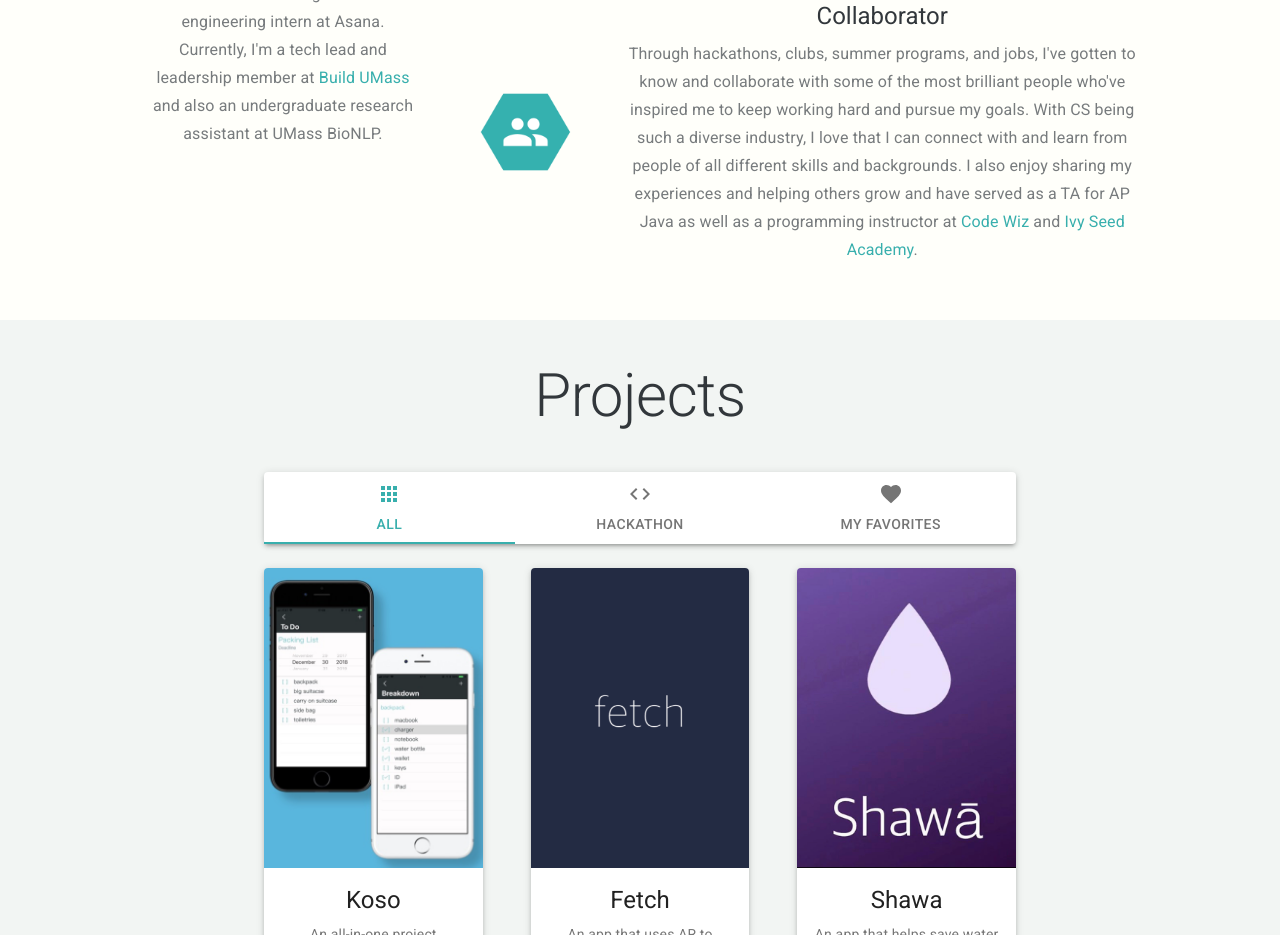
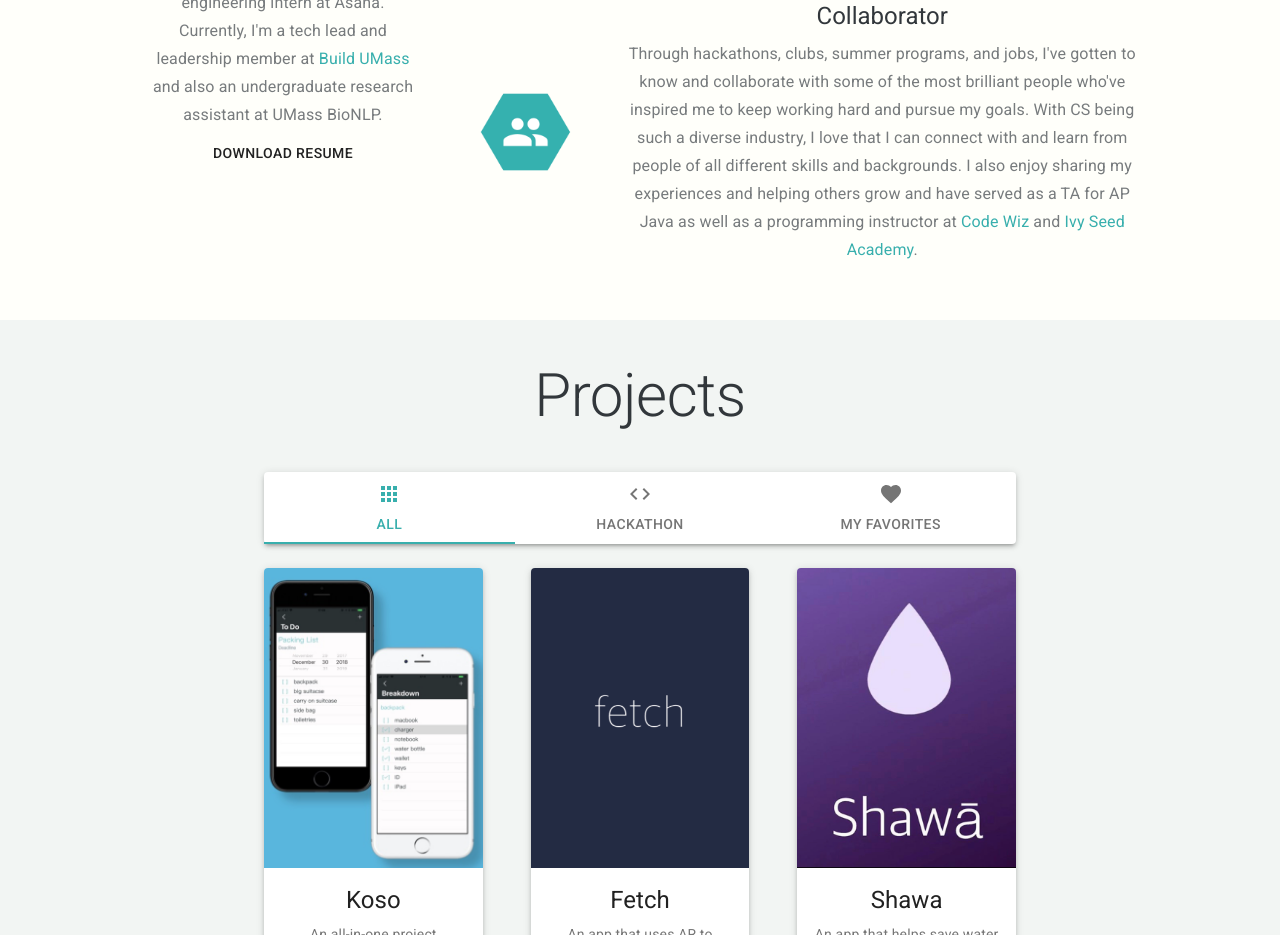
Before and after one commit to emaohn/my-website, a React (Create React App) app: page / in a window 1280 px wide. Shown: the part 1460-2395 px from the top of the page. Built offline with nearby package versions, Linux system fonts and the light colour scheme.

Commit message:
Add download resume button

```diff
--- a/src/components/About.js
+++ b/src/components/About.js
@@ -1,27 +1,28 @@
 import React from 'react'
-import {Link, Typography, Box, Container, Grid, Paper, Button} from '@material-ui/core';
+import { Link, Typography, Box, Container, Grid, Paper, Button } from '@material-ui/core';
 import { ThemeProvider } from '@material-ui/styles';
 import theme from '../theme'
 import MeComponent from './MeComponent'
 import SkillGraph from './SkillGraph'
+import pdf from '../Resume.pdf'
 
 export default function About() {
-    return(
+    return (
         <div>
             <ThemeProvider theme={theme}>
                 <Box p={5} mx='auto'>
-                    <Grid container alignItems='center'>
+                    <Grid item container alignItems='center'>
                         <Grid item xs={12}>
                             <Box mb={6}>
                                 <Typography gutterBottom variant='h2'>About</Typography>
                             </Box>
                         </Grid>
                     </Grid>
-                    <Grid container spacing={3} alignItems='center' justify='center'>
-                        <Grid item xs={10} md={8} lg={3} xl={4} direction ='column' justify='center'>
+                    <Grid item container spacing={3} alignItems='center' justify='center'>
+                        <Grid item xs={10} md={8} lg={3} xl={4} direction='column' justify='center' >
                                 <Grid item>
                                     <Box item px={1}>
-                                    <img id='avatar' src={require('../static/avatar.jpeg')}/>
+                                        <img id='avatar' src={require('../static/avatar.jpeg')} />
                                     </Box>
                                 </Grid>
                                 <Grid container item>
@@ -31,6 +32,7 @@ export default function About() {
                                                 I major in computer science and minior in mathematical computation and computational linguistics at University of Massachusetts Amherst. I'm an ex-Google STEP intern and incoming software engineering intern at Asana. Currently, I'm a tech lead and leadership member at <Link target="_blank" rel="noopener noreferrer" href='https://buildumass.com/'>Build UMass</Link> and also an undergraduate research assistant at UMass BioNLP.
                                         </Box>
                                         </Typography>
+                                        <Button onClick={() => window.open(pdf)}>Download Resume</Button>
                                     </Box>
                                 </Grid>
                         </Grid>
```
Also changed, not shown: 1 other file (tests, documents, lock files or other folders). Lines whose indentation alone changed are shown as unchanged.
